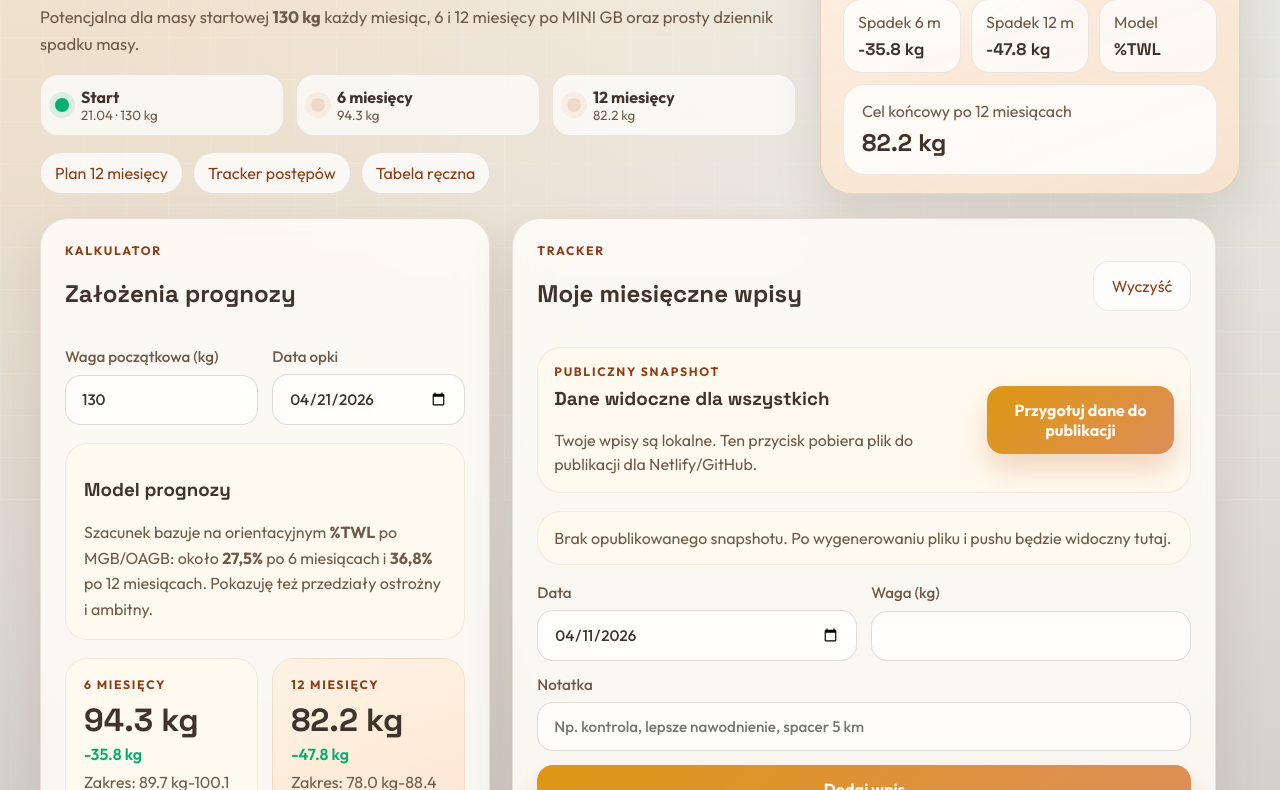
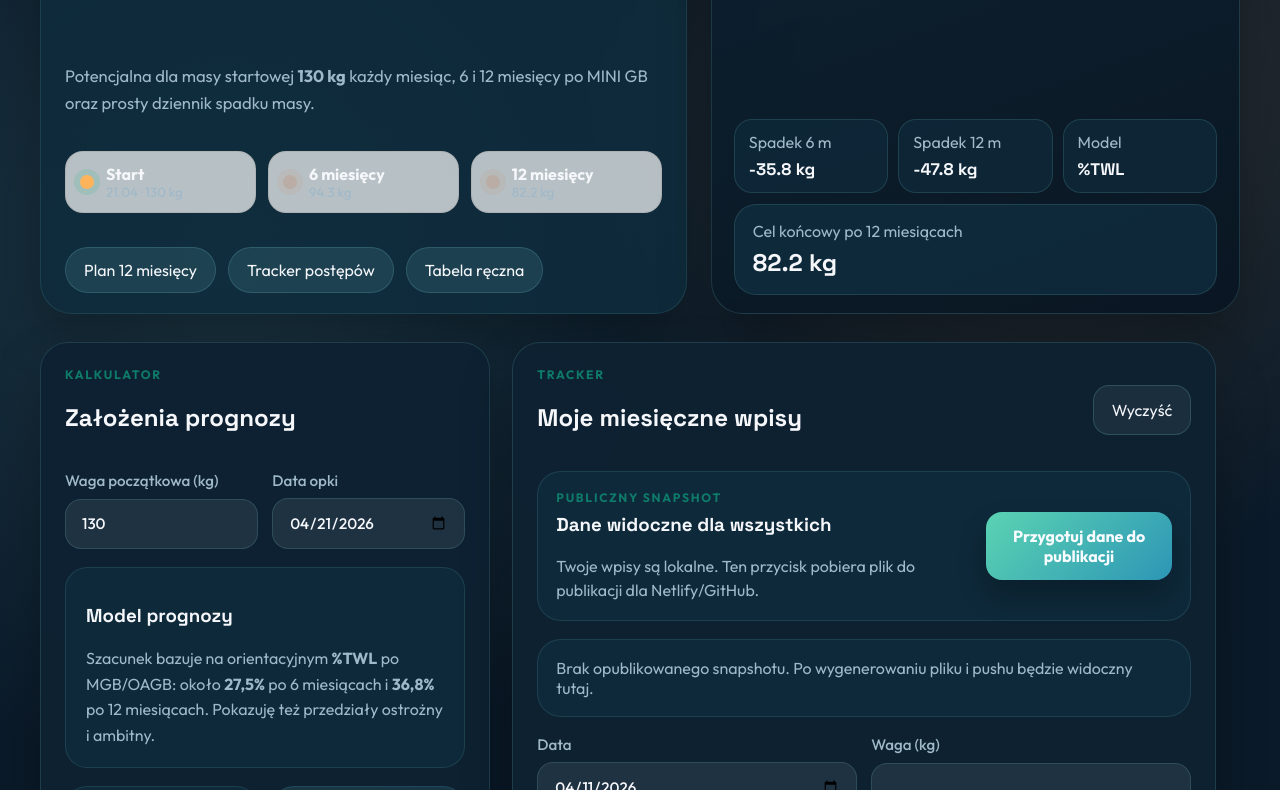
Before and after one commit to krokszi97/minigb, a plain HTML site: page index.html in a window 1280 px wide. Shown: the part 299-1089 px from the top of the page. Drawn offline with Linux system fonts and the light colour scheme.

Commit message:
Zmiana layoutu

```diff
--- a/styles.css
+++ b/styles.css
@@ -1,17 +1,17 @@
 /* GŁÓWNE ZMIENNE STYLU.
    Tu najszybciej zmienisz kolory, klimat i część layoutu bez dotykania reszty CSS. */
 :root {
-  --tlo: #919191;
-  --panel: rgba(255, 252, 247, 0.88);
-  --panel-mocny: #fffaf0;
-  --linia: rgba(94, 69, 44, 0.12);
-  --tekst: #3f332b;
-  --tekst-stonowany: #6d5a49;
-  --akcent: #db8f01ec;
-  --akcent-ciemny: #8c3e18;
-  --akcent-jasny: #f3d5bf;
-  --sukces: #00b16d;
-  --cien: 0 24px 50px rgba(76, 44, 22, 0.12);
+  --tlo: #091a2a;
+  --panel: rgba(12, 29, 43, 0.92);
+  --panel-mocny: rgba(14, 34, 50, 0.96);
+  --linia: rgba(109, 187, 192, 0.16);
+  --tekst: #f5f7fb;
+  --tekst-stonowany: #9fb9c9;
+  --akcent: #6dd3b6;
+  --akcent-ciemny: #0f7b6a;
+  --akcent-jasny: #d3fff5;
+  --sukces: #ffb45c;
+  --cien: 0 26px 52px rgba(0, 0, 0, 0.28);
 }
 
 html {
@@ -28,9 +28,9 @@ body {
   font-family: "Outfit", sans-serif;
   color: var(--tekst);
   background:
-    radial-gradient(circle at top left, rgba(232, 171, 97, 0.28), transparent 30%),
-    radial-gradient(circle at top right, rgba(144, 190, 165, 0.2), transparent 24%),
-    linear-gradient(180deg, #fdf8ef 0%, var(--tlo) 100%);
+    radial-gradient(circle at 18% 18%, rgba(109, 187, 192, 0.18), transparent 20%),
+    radial-gradient(circle at 82% 12%, rgba(255, 180, 92, 0.14), transparent 18%),
+    linear-gradient(180deg, #0b1a29 0%, #091a2a 100%);
 }
 
 body::before {
@@ -38,10 +38,10 @@ body::before {
   position: fixed;
   inset: 0;
   background-image:
-    linear-gradient(rgba(255, 255, 255, 0.45) 1px, transparent 1px),
-    linear-gradient(90deg, rgba(255, 255, 255, 0.45) 1px, transparent 1px);
-  background-size: 42px 42px;
-  opacity: 0.24;
+    linear-gradient(rgba(255, 255, 255, 0.08) 1px, transparent 1px),
+    linear-gradient(90deg, rgba(255, 255, 255, 0.08) 1px, transparent 1px);
+  background-size: 48px 48px;
+  opacity: 0.14;
   pointer-events: none;
 }
 
@@ -55,18 +55,23 @@ body::before {
 
 /* GÓRNA SEKCJA Z TYTUŁEM */
 .hero {
-  display: flex;
-  justify-content: space-between;
+  display: grid;
+  grid-template-columns: minmax(320px, 1.1fr) minmax(320px, 0.9fr);
   gap: 24px;
   align-items: stretch;
-  margin-bottom: 24px;
+  margin-bottom: 28px;
 }
 
 .hero-copy {
-  flex: 1 1 58%;
   display: flex;
   flex-direction: column;
   justify-content: center;
+  gap: 18px;
+  padding: 22px 24px 20px;
+  border-radius: 32px;
+  background: rgba(15, 44, 61, 0.85);
+  border: 1px solid rgba(109, 187, 192, 0.14);
+  box-shadow: var(--cien);
 }
 
 .eyebrow,
@@ -145,39 +150,41 @@ h1 {
 .hero-actions {
   display: flex;
   flex-wrap: wrap;
-  gap: 10px;
+  gap: 12px;
 }
 
 .hero-link {
-  padding: 10px 14px;
+  padding: 12px 18px;
   border-radius: 999px;
   text-decoration: none;
-  color: var(--akcent-ciemny);
-  background: rgba(255, 255, 255, 0.76);
-  border: 1px solid rgba(87, 60, 39, 0.12);
-  transition: transform 140ms ease, background 140ms ease;
+  color: var(--tekst);
+  background: rgba(109, 187, 192, 0.15);
+  border: 1px solid rgba(109, 187, 192, 0.22);
+  transition: transform 140ms ease, background 140ms ease, box-shadow 140ms ease;
 }
 
 .hero-link:hover {
   transform: translateY(-1px);
-  background: rgba(255, 255, 255, 0.92);
+  background: rgba(109, 187, 192, 0.24);
+  box-shadow: 0 10px 18px rgba(13, 33, 49, 0.18);
 }
 
 .hero-badge,
 .card {
-  border: 1px solid var(--linia);
-  background: var(--panel);
-  backdrop-filter: blur(14px);
+  border: 1px solid rgba(109, 187, 192, 0.18);
+  background: var(--panel-mocny);
+  backdrop-filter: blur(18px);
   box-shadow: var(--cien);
 }
 
 .hero-badge {
   min-width: 180px;
-  padding: 18px 20px;
+  padding: 18px 22px;
   border-radius: 26px;
   text-align: right;
   position: relative;
   z-index: 2;
+  background: rgba(13, 33, 49, 0.94);
 }
 
 .hero-badge span,
@@ -196,7 +203,6 @@ label {
 }
 
 .hero-visual {
-  flex: 0 0 min(420px, 38%);
   position: relative;
   min-height: 320px;
   display: flex;
@@ -208,15 +214,13 @@ label {
 .hero-graphic {
   position: relative;
   flex: 1;
-  min-height: 340px;
-  border: 1px solid rgba(64, 42, 20, 0.12);
+  min-height: 360px;
   border-radius: 32px;
-  background:
-    radial-gradient(circle at 30% 25%, rgba(255, 255, 255, 0.78), transparent 28%),
-    linear-gradient(160deg, rgba(255, 241, 227, 0.92) 0%, rgba(252, 226, 203, 0.78) 100%);
+  background: linear-gradient(160deg, rgba(13, 33, 49, 0.96) 0%, rgba(10, 22, 34, 0.98) 100%);
+  border: 1px solid rgba(109, 187, 192, 0.18);
   box-shadow: var(--cien);
   overflow: hidden;
-  padding: 22px;
+  padding: 24px;
 }
 
 .progress-header,
@@ -251,14 +255,14 @@ label {
   top: 108px;
   height: 12px;
   border-radius: 999px;
-  background: rgba(140, 62, 24, 0.1);
+  background: rgba(109, 187, 192, 0.16);
 }
 
 .progress-fill {
   position: absolute;
   inset: 0 26% 0 0;
   border-radius: 999px;
-  background: linear-gradient(90deg, rgba(0, 177, 109, 0.72), rgba(201, 111, 58, 0.85));
+  background: linear-gradient(90deg, rgba(109, 187, 192, 0.9), rgba(59, 153, 190, 0.95));
 }
 
 .progress-milestone {
@@ -268,9 +272,9 @@ label {
   width: 22px;
   height: 22px;
   border-radius: 999px;
-  background: #fffaf5;
-  border: 2px solid rgba(140, 62, 24, 0.32);
-  box-shadow: 0 6px 14px rgba(76, 44, 22, 0.08);
+  background: rgba(15, 44, 61, 0.95);
+  border: 2px solid rgba(109, 187, 192, 0.24);
+  box-shadow: 0 6px 14px rgba(0, 0, 0, 0.18);
 }
 
 .progress-milestone span {
@@ -279,7 +283,7 @@ label {
   left: 50%;
   transform: translateX(-50%);
   font-size: 0.78rem;
-  color: var(--akcent-ciemny);
+  color: var(--akcent-jasny);
   font-weight: 700;
 }
 
@@ -307,8 +311,8 @@ label {
 .metric-chip {
   padding: 12px 14px;
   border-radius: 18px;
-  background: rgba(255, 255, 255, 0.72);
-  border: 1px solid rgba(87, 60, 39, 0.1);
+  background: rgba(15, 44, 61, 0.7);
+  border: 1px solid rgba(109, 187, 192, 0.18);
 }
 
 .metric-chip strong {
@@ -322,8 +326,8 @@ label {
   bottom: 18px;
   padding: 16px 18px;
   border-radius: 22px;
-  background: rgba(255, 255, 255, 0.8);
-  border: 1px solid rgba(87, 60, 39, 0.1);
+  background: rgba(15, 44, 61, 0.88);
+  border: 1px solid rgba(109, 187, 192, 0.18);
 }
 
 .graphic-center-wide {
@@ -381,32 +385,33 @@ button {
 
 input {
   width: 100%;
-  border: 1px solid rgba(87, 60, 39, 0.18);
-  background: rgba(255, 255, 255, 0.82);
+  border: 1px solid rgba(109, 187, 192, 0.2);
+  background: rgba(255, 255, 255, 0.08);
   color: var(--tekst);
   padding: 14px 16px;
   border-radius: 16px;
   outline: none;
-  transition: border-color 140ms ease, transform 140ms ease, box-shadow 140ms ease;
+  transition: border-color 140ms ease, transform 140ms ease, box-shadow 140ms ease, background 140ms ease;
 }
 
 input:focus {
-  border-color: var(--akcent);
-  box-shadow: 0 0 0 4px rgba(201, 111, 58, 0.14);
+  border-color: rgba(109, 187, 192, 0.8);
+  box-shadow: 0 0 0 4px rgba(109, 187, 192, 0.16);
+  background: rgba(255, 255, 255, 0.12);
 }
 
 .assumption-box,
 .chart-card,
 .projection-card,
 .note-card {
-  background: var(--panel-mocny);
+  background: rgba(15, 44, 61, 0.8);
 }
 
 .assumption-box {
   margin-top: 18px;
-  padding: 16px 18px;
+  padding: 18px 20px;
   border-radius: 22px;
-  border: 1px solid rgba(87, 60, 39, 0.08);
+  border: 1px solid rgba(109, 187, 192, 0.16);
 }
 
 .assumption-box p,
@@ -424,13 +429,13 @@ input:focus {
 }
 
 .projection-card {
-  border: 1px solid rgba(87, 60, 39, 0.08);
+  border: 1px solid rgba(109, 187, 192, 0.16);
   border-radius: 22px;
   padding: 18px;
 }
 
 .projection-card.highlight {
-  background: linear-gradient(160deg, #fff3e6 0%, #fde6cf 100%);
+  background: linear-gradient(160deg, rgba(109, 187, 192, 0.14), rgba(34, 113, 148, 0.22));
 }
 
 .projection-main {
@@ -479,8 +484,8 @@ input:focus {
   align-items: center;
   padding: 14px 16px;
   border-radius: 18px;
-  background: rgba(255, 255, 255, 0.68);
-  border: 1px solid rgba(87, 60, 39, 0.08);
+  background: rgba(109, 187, 192, 0.12);
+  border: 1px solid rgba(109, 187, 192, 0.18);
 }
 
 /* SIATKA CELÓW MIESIĘCZNYCH */
@@ -497,8 +502,8 @@ input:focus {
   gap: 12px;
   padding: 12px 14px;
   border-radius: 18px;
-  background: rgba(255, 255, 255, 0.72);
-  border: 1px solid rgba(87, 60, 39, 0.08);
+  background: rgba(109, 187, 192, 0.08);
+  border: 1px solid rgba(109, 187, 192, 0.14);
 }
 
 .goal-item span {
@@ -524,20 +529,20 @@ input:focus {
   border-radius: 16px;
   padding: 14px 18px;
   cursor: pointer;
-  transition: transform 140ms ease, opacity 140ms ease, box-shadow 140ms ease;
+  transition: transform 140ms ease, opacity 140ms ease, box-shadow 140ms ease, background 140ms ease;
 }
 
 .primary-button {
-  background: linear-gradient(135deg, var(--akcent) 0%, #dd8e58 100%);
-  color: #fff8f3;
+  background: linear-gradient(135deg, #5bd3b2 0%, #2d96b6 100%);
+  color: #f8fcff;
   font-weight: 700;
-  box-shadow: 0 16px 28px rgba(201, 111, 58, 0.26);
+  box-shadow: 0 16px 28px rgba(0, 0, 0, 0.24);
 }
 
 .ghost-button {
-  background: rgba(255, 255, 255, 0.7);
-  color: var(--akcent-ciemny);
-  border: 1px solid rgba(87, 60, 39, 0.1);
+  background: rgba(255, 255, 255, 0.06);
+  color: var(--tekst);
+  border: 1px solid rgba(109, 187, 192, 0.24);
 }
 
 button:hover {
@@ -554,8 +559,8 @@ button:hover {
 .stats-strip > div {
   padding: 14px 16px;
   border-radius: 18px;
-  background: rgba(255, 255, 255, 0.7);
-  border: 1px solid rgba(87, 60, 39, 0.08);
+  background: rgba(109, 187, 192, 0.1);
+  border: 1px solid rgba(109, 187, 192, 0.16);
 }
 
 .stats-strip span,
@@ -571,10 +576,10 @@ button:hover {
 .publish-card,
 .public-snapshot {
   margin-bottom: 18px;
-  padding: 16px;
+  padding: 18px;
   border-radius: 24px;
-  border: 1px solid rgba(87, 60, 39, 0.08);
-  background: var(--panel-mocny);
+  border: 1px solid rgba(109, 187, 192, 0.16);
+  background: rgba(15, 44, 61, 0.82);
 }
 
 .publish-card {
@@ -769,8 +774,8 @@ canvas {
   align-items: center;
   padding: 14px 16px;
   border-radius: 18px;
-  background: rgba(255, 255, 255, 0.72);
-  border: 1px solid rgba(87, 60, 39, 0.08);
+  background: rgba(15, 44, 61, 0.7);
+  border: 1px solid rgba(109, 187, 192, 0.14);
 }
 
 .entry-main {
```
